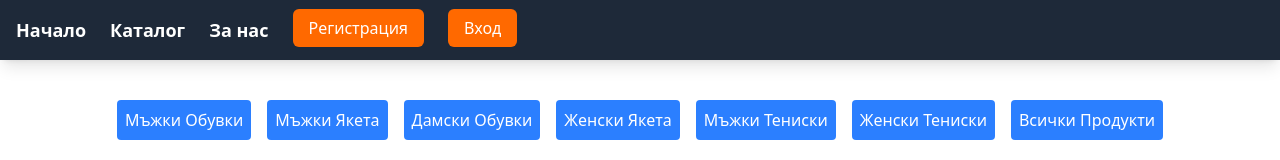
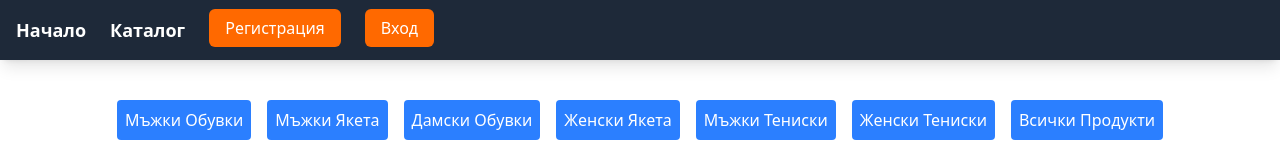
Before and after one commit to Owtlan/React-shop-EXAM, a React (Vite) app in the folder client/: page / in a window 1280 px wide. Shown: the top 160 px of the page. Built offline with nearby package versions, Linux system fonts and the light colour scheme; no server answers; the database is empty.

Commit message:
update navigation jsx

```diff
--- a/client/src/components/navigation/Navigation.jsx
+++ b/client/src/components/navigation/Navigation.jsx
@@ -15,7 +15,6 @@ const Navbar = () => {
             <ul className="flex space-x-6">
                 <li><Link to="/" className="text-white text-lg font-semibold hover:text-orange-500 transition-colors">Начало</Link></li>
                 <li><Link to="/catalog" className="text-white text-lg font-semibold hover:text-orange-500 transition-colors">Каталог</Link></li>
-                <li><Link to="/about" className="text-white text-lg font-semibold hover:text-orange-500 transition-colors">За нас</Link></li>
                 {!isAuthenticated && (
                     <>
                         <li><Link to="/register" className="bg-orange-500 text-white py-2 px-4 rounded-md hover:bg-orange-600 transition-colors">Регистрация</Link></li>
@@ -25,6 +24,7 @@ const Navbar = () => {
                 {isAuthenticated && (
                     <>
                         <li><Link to="/create" className="text-white text-lg font-semibold hover:text-orange-500 transition-colors">Създай</Link></li>
+                        <li><Link to="/users" className="text-white text-lg font-semibold hover:text-orange-500 transition-colors">Потребители</Link></li>
                         <li><Logout /></li>
                     </>
                 )}
```
